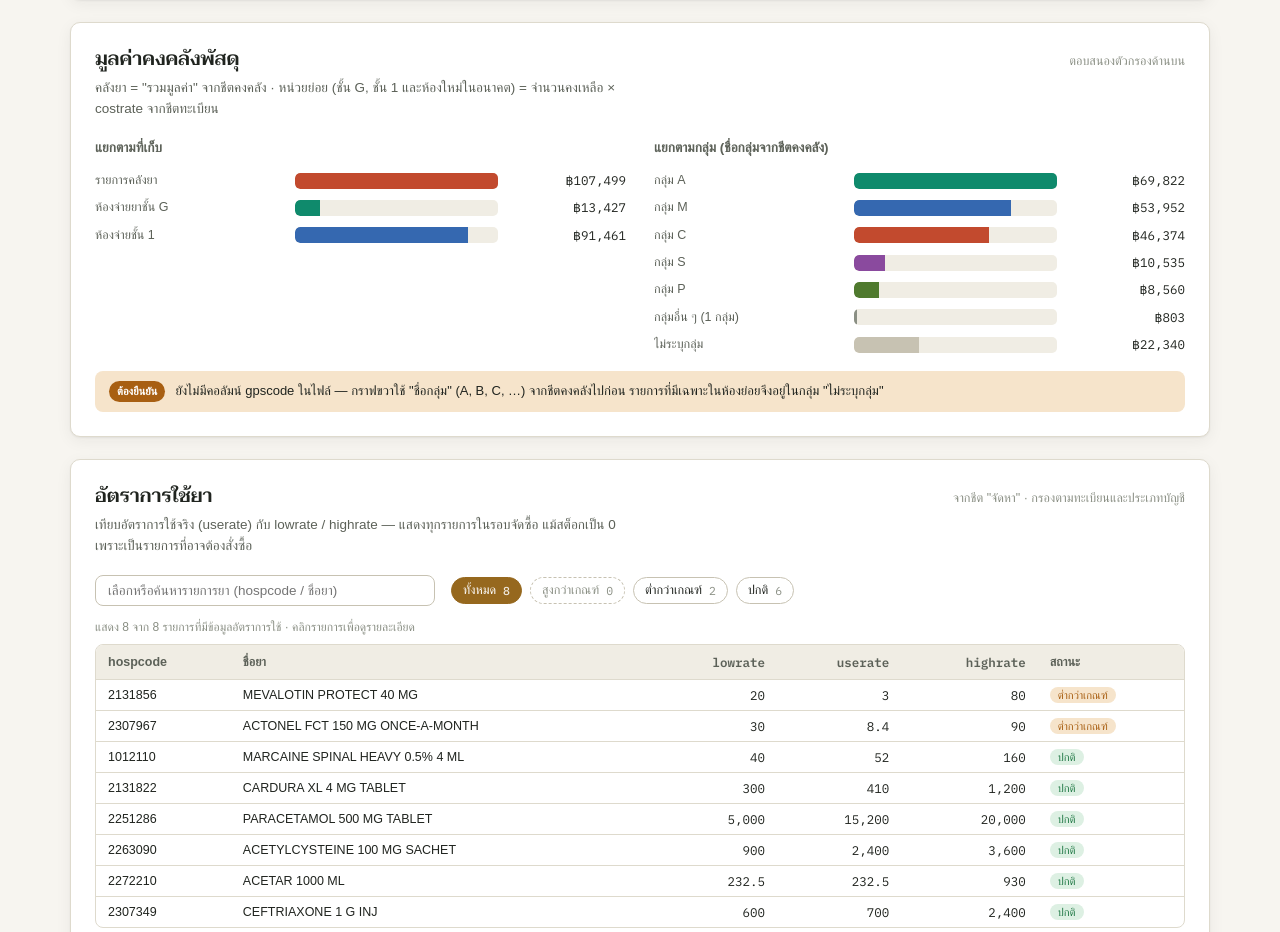
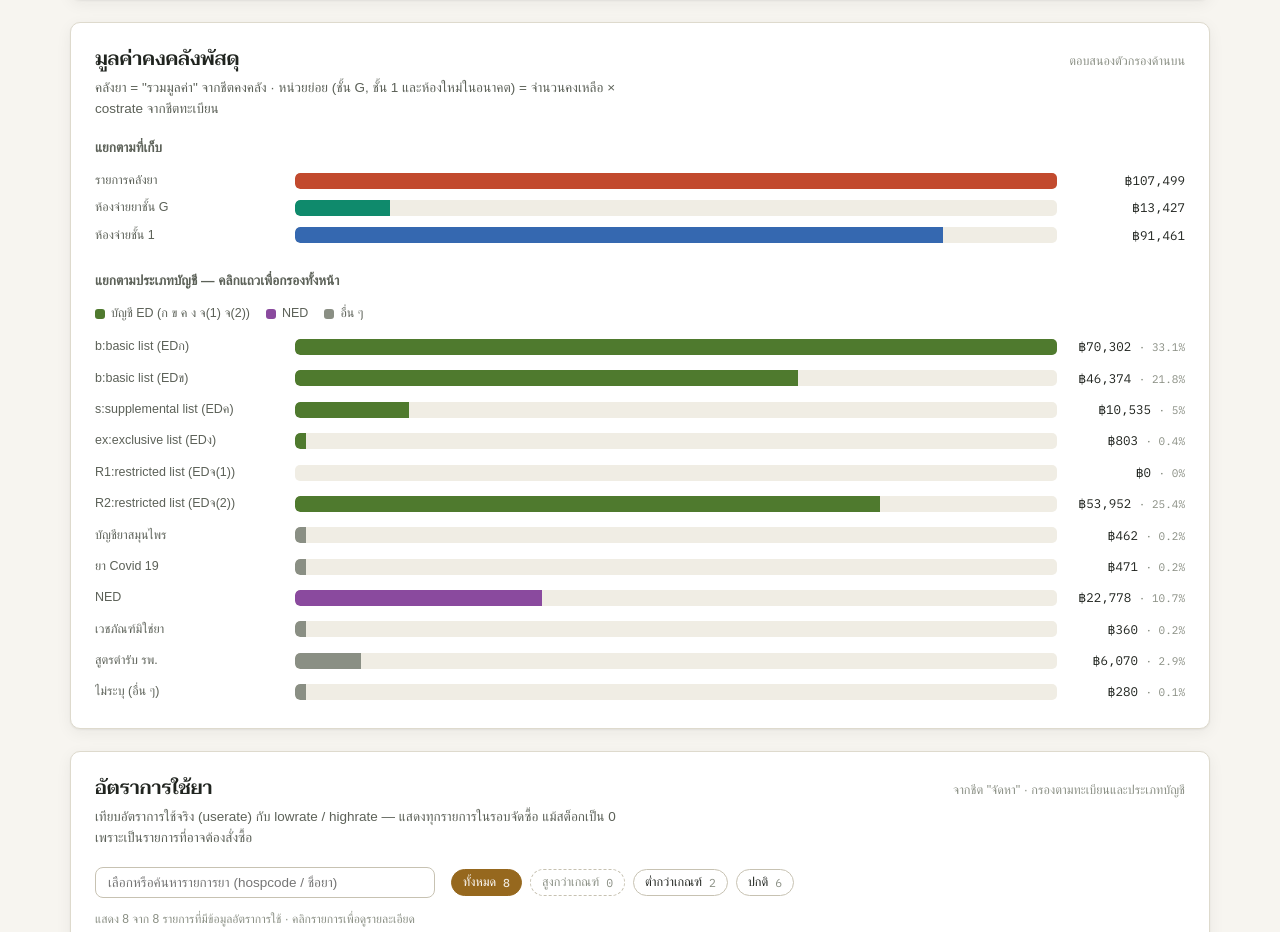
Before and after one commit to Tamonwan-chan/Procurement-RJ-2-Dashboard, a plain HTML site: page mockup/dashboard-mockup.html in a window 1280 px wide. Shown: the part 1761-2693 px from the top of the page. Drawn offline with Linux system fonts and the light colour scheme; a web font is replaced by a local one.

Commit message:
Break down stock value by account category instead of stock group
พี่โอม chose the 12 account categories (same as the ED/NED section) over
the A-Z ชื่อกลุ่ม from the คงคลัง sheet, which also settles the pending
gpscode question. Rows are clickable to filter the page.

Co-Authored-By: Claude Opus 5.5 <noreply@anthropic.com>

```diff
--- a/mockup/dashboard-mockup.html
+++ b/mockup/dashboard-mockup.html
@@ -299,20 +299,15 @@
     <span class="hint">ตอบสนองตัวกรองด้านบน</span>
   </header>
   <p class="desc">คลังยา = "รวมมูลค่า" จากชีตคงคลัง · หน่วยย่อย (ชั้น G, ชั้น 1 และห้องใหม่ในอนาคต) = จำนวนคงเหลือ × costrate จากชีตทะเบียน</p>
-  <div class="two-col">
-    <div>
   <div class="subhead">แยกตามที่เก็บ</div>
-      <div class="barlist" id="chart-value-loc"></div>
+  <div class="barlist" id="chart-value-loc" style="margin-bottom:26px"></div>
+  <div class="subhead">แยกตามประเภทบัญชี — คลิกแถวเพื่อกรองทั้งหน้า</div>
+  <div class="legend">
+    <span><i style="background:var(--cat-5)"></i>บัญชี ED (ก ข ค ง จ(1) จ(2))</span>
+    <span><i style="background:var(--cat-4)"></i>NED</span>
+    <span><i style="background:var(--ink-faint)"></i>อื่น ๆ</span>
   </div>
-    <div>
-      <div class="subhead">แยกตามกลุ่ม (ชื่อกลุ่มจากชีตคงคลัง)</div>
-      <div class="barlist" id="chart-value-group"></div>
-    </div>
-  </div>
-  <div class="callout">
-    <span class="badge">ต้องยืนยัน</span>
-    <p>ยังไม่มีคอลัมน์ gpscode ในไฟล์ — กราฟขวาใช้ "ชื่อกลุ่ม" (A, B, C, …) จากชีตคงคลังไปก่อน รายการที่มีเฉพาะในห้องย่อยจึงอยู่ในกลุ่ม "ไม่ระบุกลุ่ม"</p>
-  </div>
+  <div class="barlist" id="chart-value-acct"></div>
 </section>
 
 <section class="panel">
@@ -367,16 +362,16 @@
     <li>เพิ่มตัวกรองทะเบียน (6 ประเภท) และประเภทบัญชี (12 ประเภท) พร้อม "ทั้งหมด"</li>
     <li>เพิ่ม "รายการคลังยา" ในแถบมุมมองห้องยา และเตรียมโค้ดรองรับห้องจ่ายยาใหม่ปี 70–71 แล้ว</li>
     <li>มูลค่าหน่วยย่อย = จำนวน × costrate จากชีตทะเบียน</li>
+    <li>มูลค่าคงคลังแยกตามประเภทบัญชี 12 ประเภท แทน "ชื่อกลุ่ม" / gpscode</li>
   </ul>
   <ol class="qlist">
     <li><span class="qn">1</span><span class="qtext">ห้องจ่ายยาใหม่ปี 70–71 จะใช้ชื่อห้องและชื่อชีตใน Excel ว่าอะไร (โค้ดเตรียมไว้แล้ว เพิ่มชื่อชีตอย่างเดียวก็ใช้ได้)</span></li>
     <li><span class="qn">2</span><span class="qtext">ในสัดส่วน ED : NED — บัญชียาสมุนไพร, ยา Covid 19 และสูตรตำรับ รพ. ควรนับเป็น ED หรือไม่ (ตอนนี้ไม่นับทั้งฝั่ง ED และ NED แต่แสดงแยกในกราฟ) และ "R:restricted list (EDจ)" 2 รายการ ตอนนี้อยู่ในกลุ่ม "ไม่ระบุ" ถูกต้องไหม</span></li>
     <li><span class="qn">3</span><span class="qtext">คอลัมน์ inventory (P) ในชีตรายการต้องจัดซื้อ ไม่ตรงกับชีตคงคลัง 4 รายการ เช่น hospcode 1272010 (P = 4,650 แต่ชีตคงคลัง = 200) — ควรยึดตัวเลขจากที่ไหน (ตอนนี้ยึดชีตคงคลัง)</span></li>
-    <li><span class="qn">4</span><span class="qtext">"ชื่อกลุ่ม" (A, B, C, …) ในชีตคงคลัง คือกลุ่มเดียวกับ gpscode หรือไม่ ถ้าไม่ใช่ ขอตารางแม่บท gpscode มาจับคู่เพิ่ม<span class="from">อ้างอิง PRD: "มูลค่าคงคลัง 900,000.00 บาท ตาม gpscode"</span></span></li>
-    <li><span class="qn">5</span><span class="qtext">lowrate / highrate / userate ในชีตจัดหา คือเกณฑ์อัตราการใช้ต่ำสุด–สูงสุด เทียบกับอัตราการใช้จริง ใช่หรือไม่</span></li>
-    <li><span class="qn">6</span><span class="qtext">ในชีตทะเบียนยังมี "ทะเบียนรังสี" (256 รายการ) และ "ทะเบียนอวัยวะเทียม" แบบไม่มี (IR) (22 รายการ) — ต้องการให้เป็นตัวเลือกด้วยหรือไม่</span></li>
-    <li><span class="qn">7</span><span class="qtext">Import ไฟล์ใหม่ได้ทุกครั้งโดยใช้ชื่อชีตและหัวคอลัมน์เดิม — ต่อไปจะมีการเปลี่ยนชื่อชีตหรือหัวคอลัมน์หรือไม่</span></li>
-    <li><span class="qn">8</span><span class="qtext">drug cat — ต้องการ key เข้าเองในระบบ หรือ import ทับบัญชีเดิม (ชีต drugcat มี 4,335 รายการ)</span></li>
+    <li><span class="qn">4</span><span class="qtext">lowrate / highrate / userate ในชีตจัดหา คือเกณฑ์อัตราการใช้ต่ำสุด–สูงสุด เทียบกับอัตราการใช้จริง ใช่หรือไม่</span></li>
+    <li><span class="qn">5</span><span class="qtext">ในชีตทะเบียนยังมี "ทะเบียนรังสี" (256 รายการ) และ "ทะเบียนอวัยวะเทียม" แบบไม่มี (IR) (22 รายการ) — ต้องการให้เป็นตัวเลือกด้วยหรือไม่</span></li>
+    <li><span class="qn">6</span><span class="qtext">Import ไฟล์ใหม่ได้ทุกครั้งโดยใช้ชื่อชีตและหัวคอลัมน์เดิม — ต่อไปจะมีการเปลี่ยนชื่อชีตหรือหัวคอลัมน์หรือไม่</span></li>
+    <li><span class="qn">7</span><span class="qtext">drug cat — ต้องการ key เข้าเองในระบบ หรือ import ทับบัญชีเดิม (ชีต drugcat มี 4,335 รายการ)</span></li>
   </ol>
 </section>
 
@@ -436,33 +431,33 @@
 
   /* ---------------- sample data ---------------- */
   var SAMPLE_ITEMS = (function(){
-    function it(hospcode, generic, tradename, reg, ised, group, cQty, cVal, gQty, oneQty, costrate, rate, distribute){
+    function it(hospcode, generic, tradename, reg, ised, cQty, cVal, gQty, oneQty, costrate, rate, distribute){
       var stock = {
         central:{ qty:cQty, value:cVal },
         G:{ qty:gQty, value:gQty*costrate },
         '1':{ qty:oneQty, value:oneQty*costrate }
       };
       return { hospcode:hospcode, generic:generic, tradename:tradename, regType:reg, isedRaw:ised, acct:acctKey(ised),
-        group:group, distribute:distribute, stock:stock,
+        distribute:distribute, stock:stock,
         proc: rate ? { lowrate:rate[0], highrate:rate[1], userate:rate[2] } : null };
     }
     var D='ทะเบียนยา', C='ทะเบียนเภสัชเคมีภัณฑ์', N='ทะเบียนเวชภัณฑ์ที่มิใช่ยา', S='ทะเบียนยาตัวอย่าง (SAMPLE)';
     return [
-      it('1012110','bupivacaine','MARCAINE SPINAL HEAVY 0.5% 4 ML',D,'b:basic list (EDข)','C',180,25923,0,142,144.02,[40,160,52],'บริษัท ซิลลิค ฟาร์มา จำกัด'),
-      it('2131822','doxazosin','CARDURA XL 4 MG TABLET',D,'NED','',0,0,14,591,23.5,[300,1200,410],'บริษัท ซิลลิค ฟาร์มา จำกัด'),
-      it('2251286','paracetamol','PARACETAMOL 500 MG TABLET',D,'b:basic list (EDก)','A',80,36000,1223,1201,0.45,[5000,20000,15200],'องค์การเภสัชกรรม'),
-      it('2263090','acetylcysteine','ACETYLCYSTEINE 100 MG SACHET',D,'b:basic list (EDก)','A',400,25680,4077,1432,1.28,[900,3600,2400],'บริษัท เบอร์ลินฟาร์มาซูติคอลอินดัสตรี้ จำกัด'),
-      it('2272210','sodium acetate','ACETAR 1000 ML',D,'s:supplemental list (EDค)','S',120,5160,40,85,43,[232.5,930,232.5],'บริษัท วี.แอนด์.วี. จำกัด'),
-      it('2306697','abacavir + lamivudine','ABACAVIR 600 + LAMIVUDINE 300 TABLET',D,'ex:exclusive list (EDง)','L',0,0,28,0,28.67,null,'องค์การเภสัชกรรม'),
-      it('2307015','ammonia aromatic','แอมโมเนียหอม 15 ml',D,'b:basic list (EDก)','',0,0,12,20,15,null,'องค์การเภสัชกรรม'),
-      it('2307349','ceftriaxone','CEFTRIAXONE 1 G INJ',D,'R2:restricted list (EDจ(2))','M',20,9600,82,842,48,[600,2400,700],'บริษัท โรช ไทยแลนด์ จำกัด'),
-      it('2307517','molnupiravir','MOLNUPIRAVIR (GPO) 200 MG CAPSULE',D,'ยา Covid 19','',0,0,0,40,11.77,null,'องค์การเภสัชกรรม'),
-      it('2307967','risedronate','ACTONEL FCT 150 MG ONCE-A-MONTH',D,'NED','P',6,5136,0,4,856,[30,90,8.4],'บริษัท ซิลลิค ฟาร์มา จำกัด'),
-      it('2308001','andrographis','ฟ้าทะลายโจร แคปซูล',D,'บัญชียาสมุนไพร','',0,0,300,120,1.1,null,'องค์การเภสัชกรรม'),
-      it('2309120','hq cream','HQ 5% IN CREAM BASE 500 GM (HF)',D,'สูตรตำรับ รพ.','',0,0,0,2,3035,null,'ผลิตใน รพ.'),
-      it('160044','formalin','10% NEUTRAL BUFFERED FORMALIN 1000 ML',C,'ไม่ระบุ','',0,0,0,2,140,null,'บริษัท เมดิทอป จำกัด'),
-      it('4381089','abdominal support','ABDOMINAL SUPPORT L 39-47"',N,'เวชภัณฑ์มิใช่ยา','',0,0,1,0,360,null,'บริษัท เมดิทอป จำกัด'),
-      it('2131856','pravastatin','MEVALOTIN PROTECT 40 MG',S,'NED','',0,0,0,0,11.5,[20,80,3],'บริษัท ซิลลิค ฟาร์มา จำกัด')
+      it('1012110','bupivacaine','MARCAINE SPINAL HEAVY 0.5% 4 ML',D,'b:basic list (EDข)',180,25923,0,142,144.02,[40,160,52],'บริษัท ซิลลิค ฟาร์มา จำกัด'),
+      it('2131822','doxazosin','CARDURA XL 4 MG TABLET',D,'NED',0,0,14,591,23.5,[300,1200,410],'บริษัท ซิลลิค ฟาร์มา จำกัด'),
+      it('2251286','paracetamol','PARACETAMOL 500 MG TABLET',D,'b:basic list (EDก)',80,36000,1223,1201,0.45,[5000,20000,15200],'องค์การเภสัชกรรม'),
+      it('2263090','acetylcysteine','ACETYLCYSTEINE 100 MG SACHET',D,'b:basic list (EDก)',400,25680,4077,1432,1.28,[900,3600,2400],'บริษัท เบอร์ลินฟาร์มาซูติคอลอินดัสตรี้ จำกัด'),
+      it('2272210','sodium acetate','ACETAR 1000 ML',D,'s:supplemental list (EDค)',120,5160,40,85,43,[232.5,930,232.5],'บริษัท วี.แอนด์.วี. จำกัด'),
+      it('2306697','abacavir + lamivudine','ABACAVIR 600 + LAMIVUDINE 300 TABLET',D,'ex:exclusive list (EDง)',0,0,28,0,28.67,null,'องค์การเภสัชกรรม'),
+      it('2307015','ammonia aromatic','แอมโมเนียหอม 15 ml',D,'b:basic list (EDก)',0,0,12,20,15,null,'องค์การเภสัชกรรม'),
+      it('2307349','ceftriaxone','CEFTRIAXONE 1 G INJ',D,'R2:restricted list (EDจ(2))',20,9600,82,842,48,[600,2400,700],'บริษัท โรช ไทยแลนด์ จำกัด'),
+      it('2307517','molnupiravir','MOLNUPIRAVIR (GPO) 200 MG CAPSULE',D,'ยา Covid 19',0,0,0,40,11.77,null,'องค์การเภสัชกรรม'),
+      it('2307967','risedronate','ACTONEL FCT 150 MG ONCE-A-MONTH',D,'NED',6,5136,0,4,856,[30,90,8.4],'บริษัท ซิลลิค ฟาร์มา จำกัด'),
+      it('2308001','andrographis','ฟ้าทะลายโจร แคปซูล',D,'บัญชียาสมุนไพร',0,0,300,120,1.1,null,'องค์การเภสัชกรรม'),
+      it('2309120','hq cream','HQ 5% IN CREAM BASE 500 GM (HF)',D,'สูตรตำรับ รพ.',0,0,0,2,3035,null,'ผลิตใน รพ.'),
+      it('160044','formalin','10% NEUTRAL BUFFERED FORMALIN 1000 ML',C,'ไม่ระบุ',0,0,0,2,140,null,'บริษัท เมดิทอป จำกัด'),
+      it('4381089','abdominal support','ABDOMINAL SUPPORT L 39-47"',N,'เวชภัณฑ์มิใช่ยา',0,0,1,0,360,null,'บริษัท เมดิทอป จำกัด'),
+      it('2131856','pravastatin','MEVALOTIN PROTECT 40 MG',S,'NED',0,0,0,0,11.5,[20,80,3],'บริษัท ซิลลิค ฟาร์มา จำกัด')
     ];
   })();
 
@@ -486,7 +481,6 @@
       var id = idOf(r.hospdrugid);
       if(id) regMap[id] = { regType:squash(r.medrgttype_name), costrate:num(r.costrate) };
     });
-    var groupMap = {};
     var locMaps = {};
     var missingSheets = [];
     LOCATIONS.forEach(function(loc){
@@ -501,8 +495,6 @@
           var value = num(r['รวมมูลค่า']) || qty * num(r['ราคาต่อหน่วย']);
           var prev = m[id] || { qty:0, value:0 };
           m[id] = { qty:prev.qty + qty, value:prev.value + value };
-          var g = squash(r['ชื่อกลุ่ม']);
-          if(g && g.indexOf('ประเภท') !== 0) groupMap[id] = g;
         } else {
           var fid = idOf(r.meditem);
           if(!fid) return;
@@ -534,7 +526,6 @@
         regType:regType,
         isedRaw:squash(r.ised),
         acct:acctKey(r.ised),
-        group:groupMap[id] || '',
         distribute:squash(r.distribute),
         stock:stock,
         proc:procMap[id] || null
@@ -778,8 +769,13 @@
     ACCT_CATS.forEach(function(c){
       var n = counts[c.key];
       var per = total ? n / total * 100 : 0;
-      var row = barRow(c.label, n, max, GROUP_COLOR[c.group],
-        fmt(n) + ' <small>· ' + fmt1(per) + '/100</small>', c.label + ' · ' + fmt(n) + ' รายการ · ' + fmt1(per) + ' ต่อ 100');
+      box.appendChild(acctRow(c, n, max, fmt(n) + ' <small>· ' + fmt1(per) + '/100</small>',
+        c.label + ' · ' + fmt(n) + ' รายการ · ' + fmt1(per) + ' ต่อ 100'));
+    });
+  }
+
+  function acctRow(c, value, max, valueHtml, tip){
+    var row = barRow(c.label, value, max, GROUP_COLOR[c.group], valueHtml, tip);
     row.classList.add('clickable');
     if(state.acct === c.key) row.classList.add('selected');
     else if(state.acct !== 'all') row.classList.add('dim');
@@ -787,8 +783,7 @@
     var toggle = function(){ state.acct = state.acct === c.key ? 'all' : c.key; renderAll(); };
     row.addEventListener('click', toggle);
     row.addEventListener('keydown', function(e){ if(e.key === 'Enter' || e.key === ' '){ e.preventDefault(); toggle(); } });
-      box.appendChild(row);
-    });
+    return row;
   }
 
   function renderValue(visible){
@@ -802,24 +797,19 @@
       locBox.appendChild(barRow(x.l.label, x.v, maxL, x.l.color, '฿' + fmt(x.v), x.l.label + ' · ฿' + fmt(x.v)));
     });
 
+    var base = state.items.filter(function(it){ return inStock(it) && matchReg(it); });
     var totals = {};
-    visible.forEach(function(it){
-      var v = valueIn(it, ids); if(v <= 0) return;
-      var g = it.group || 'ไม่ระบุกลุ่ม';
-      totals[g] = (totals[g] || 0) + v;
+    ACCT_CATS.forEach(function(c){ totals[c.key] = 0; });
+    base.forEach(function(it){ totals[it.acct] += valueIn(it, ids); });
+    var sum = ACCT_CATS.reduce(function(s, c){ return s + totals[c.key]; }, 0);
+    var maxA = Math.max.apply(null, ACCT_CATS.map(function(c){ return totals[c.key]; }).concat([1]));
+    var aBox = document.getElementById('chart-value-acct'); aBox.innerHTML = '';
+    ACCT_CATS.forEach(function(c){
+      var v = totals[c.key];
+      var per = sum ? v / sum * 100 : 0;
+      aBox.appendChild(acctRow(c, v, maxA, '฿' + fmt(v) + ' <small>· ' + fmt1(per) + '%</small>',
+        c.label + ' · ฿' + fmt(v) + ' · ' + fmt1(per) + '% ของมูลค่ารวม'));
     });
-    var entries = Object.keys(totals).map(function(k){ return { g:k, v:totals[k] }; }).sort(function(a, b){ return b.v - a.v; });
-    var named = entries.filter(function(e){ return e.g !== 'ไม่ระบุกลุ่ม'; });
-    var top = named.slice(0, 5);
-    var rest = named.slice(5).reduce(function(s, e){ return s + e.v; }, 0);
-    var palette = ['var(--cat-1)','var(--cat-2)','var(--cat-3)','var(--cat-4)','var(--cat-5)'];
-    var rows = top.map(function(e, i){ return { label:'กลุ่ม ' + e.g, v:e.v, color:palette[i] }; });
-    if(rest > 0) rows.push({ label:'กลุ่มอื่น ๆ (' + (named.length - 5) + ' กลุ่ม)', v:rest, color:'var(--ink-faint)' });
-    if(totals['ไม่ระบุกลุ่ม']) rows.push({ label:'ไม่ระบุกลุ่ม', v:totals['ไม่ระบุกลุ่ม'], color:'var(--border-strong)' });
-    var gBox = document.getElementById('chart-value-group'); gBox.innerHTML = '';
-    if(!rows.length){ gBox.innerHTML = '<div class="table-note">ไม่มีมูลค่าในตัวกรองนี้</div>'; return; }
-    var maxG = Math.max.apply(null, rows.map(function(r){ return r.v; }));
-    rows.forEach(function(r){ gBox.appendChild(barRow(r.label, r.v, maxG, r.color, '฿' + fmt(r.v), r.label + ' · ฿' + fmt(r.v))); });
   }
 
   var STATUS_LABEL = { high:'สูงกว่าเกณฑ์', low:'ต่ำกว่าเกณฑ์', normal:'ปกติ' };
```
Lines whose indentation alone changed are shown as unchanged.
